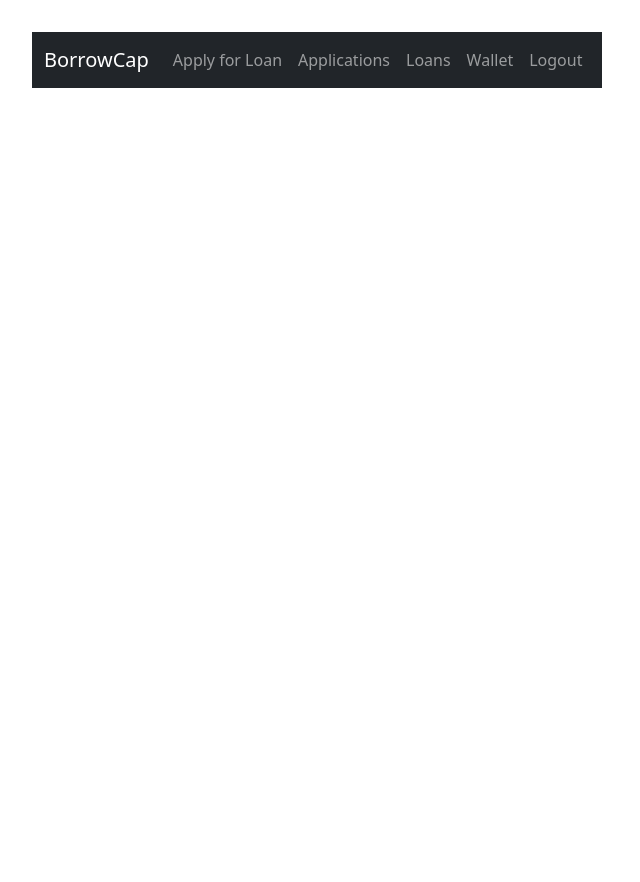
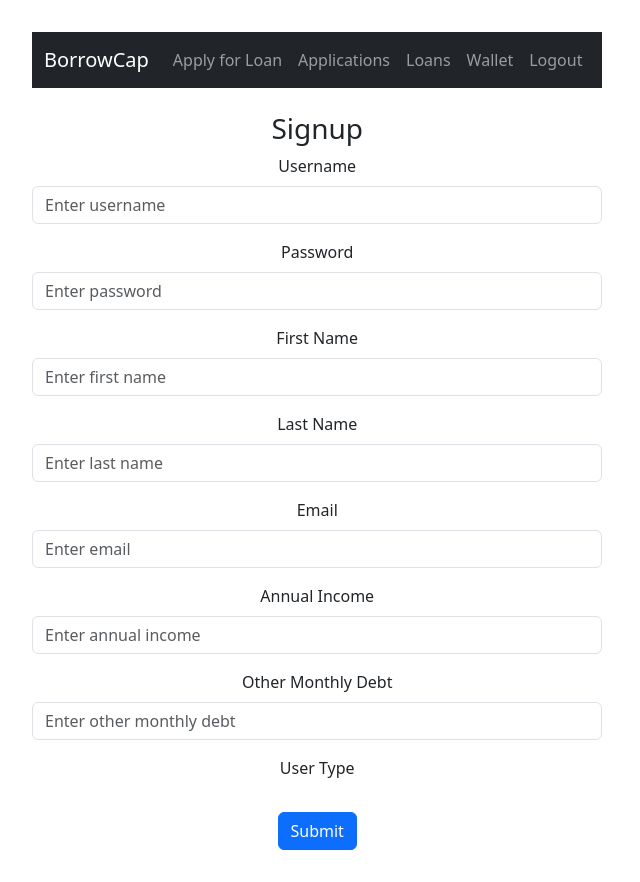
Before and after one commit to omermj/borrowcap-frontend, a React (Vite) app: page /signup in a window 1280 px wide. Shown: the whole page, without its empty margins (0-640 px from the left). Before the commit the page ends 800 px from the top, so only its background shows below. Built offline with nearby package versions, Linux system fonts and the light colour scheme.

Commit message:
setup access controls based routes

```diff
--- a/src/App.jsx
+++ b/src/App.jsx
@@ -8,13 +8,16 @@ import { useState, useEffect } from "react";
 import jwtDecode from "jwt-decode";
 import BorrowcapApi from "./api/api";
 import UserContext from "./auth/UserContext";
+import LoadingSpinner from "./common/LoadingSpinner";
 
 // Key for storing token in localStorage
 export const TOKEN_STORAGE_ID = "jobly-token";
 
 function App() {
+  const [infoLoaded, setInfoLoaded] = useState(false);
   const [token, setToken] = useLocalStorage(TOKEN_STORAGE_ID);
   const [currentUser, setCurrentUser] = useState(null);
+  const [roles, setRoles] = useState([]);
 
   // Effect for token refresh
   useEffect(() => {
@@ -23,15 +26,17 @@ function App() {
         try {
           const { username } = jwtDecode(token);
           BorrowcapApi.token = token;
-
-          // Set currentUser
-          const currentUser = await BorrowcapApi.getCurrentUser(username);
+          let currentUser = await BorrowcapApi.getCurrentUser(username);
+          const roles = await BorrowcapApi.getRoles();
           setCurrentUser(currentUser);
+          setRoles(roles);
         } catch (e) {
           setCurrentUser(null);
         }
       }
+      setInfoLoaded(true);
     };
+    setInfoLoaded(false);
     getCurrentUser();
   }, [token]);
 
@@ -65,12 +70,14 @@ function App() {
     }
   };
 
+  if (!infoLoaded) return <LoadingSpinner />;
+
   return (
     <BrowserRouter>
       <UserContext.Provider value={{ currentUser, setCurrentUser }}>
         <>
           <Navigation logout={logout} />
-          <NavRoutes login={login} signup={signup} />
+          <NavRoutes login={login} signup={signup} roles={roles} />
         </>
       </UserContext.Provider>
     </BrowserRouter>
--- a/src/api/api.js
+++ b/src/api/api.js
@@ -95,6 +95,12 @@ class BorrowcapApi {
     const res = await this.request(`auth/register`, signupData, "post");
     return res.token;
   }
+
+  /** Get list of existing roles */
+  static async getRoles() {
+    const res = await this.request("roles");
+    return Object.keys(res.roles);
+  }
 }
 
 export default BorrowcapApi;
--- a/src/auth/LoginForm.jsx
+++ b/src/auth/LoginForm.jsx
@@ -29,7 +29,6 @@ const LoginForm = ({ login }) => {
             });
           }
           setSubmitting(false);
-          console.log("wrong stuff");
         }}
       >
         {({
--- /dev/null
+++ b/src/auth/SignupForm.jsx
@@ -0,0 +1,182 @@
+import { useNavigate } from "react-router-dom";
+import { Formik, ErrorMessage } from "formik";
+import { Form, Button } from "react-bootstrap";
+
+/** Login Form */
+
+const SignupForm = ({ signup, roles }) => {
+  const navigate = useNavigate();
+
+  // Validate roles checkbox
+  const validate = (values) => {
+    const errors = {};
+    // Check if at least one role is selected
+    if (!values.roles || values.roles.length === 0) {
+      errors.roles = "Select at least one role";
+    }
+    return errors;
+  };
+
+  const errMsg = () => (
+    <div>
+      <small className="text-danger">Incorrect Username/Password</small>
+    </div>
+  );
+
+  return (
+    <div>
+      <h3>Signup</h3>
+      <Formik
+        initialValues={{
+          username: "",
+          password: "",
+          firstName: "",
+          lastName: "",
+          email: "",
+          annualIncome: "",
+          otherMonthlyDebt: "",
+          roles: [],
+        }}
+        validate={validate}
+        onSubmit={async (values, { setSubmitting, setErrors }) => {
+          const result = await signup(values);
+          if (result.success) {
+            navigate("/");
+          } else {
+            setErrors({
+              username: "Incorrect Username",
+              password: "Incorrect Password",
+            });
+          }
+          setSubmitting(false);
+        }}
+      >
+        {({
+          values,
+          errors,
+          touched,
+          handleChange,
+          handleBlur,
+          handleSubmit,
+          isSubmitting,
+        }) => (
+          <Form onSubmit={handleSubmit}>
+            <Form.Group className="mb-3" controlId="signupUsername">
+              <Form.Label>Username</Form.Label>
+              <Form.Control
+                type="text"
+                name="username"
+                placeholder="Enter username"
+                value={values.username}
+                onChange={handleChange}
+                autoComplete="username"
+                required
+              />
+            </Form.Group>
+            <Form.Group className="mb-3" controlId="signupPassword">
+              <Form.Label>Password</Form.Label>
+              <Form.Control
+                type="password"
+                name="password"
+                placeholder="Enter password"
+                onChange={handleChange}
+                value={values.password}
+                autoComplete="current-password"
+                required
+              />
+            </Form.Group>
+            <Form.Group className="mb-3" controlId="signupFirstName">
+              <Form.Label>First Name</Form.Label>
+              <Form.Control
+                type="text"
+                name="firstName"
+                placeholder="Enter first name"
+                value={values.firstName}
+                onChange={handleChange}
+                autoComplete="given-name"
+                required
+              />
+            </Form.Group>
+            <Form.Group className="mb-3" controlId="signupLastName">
+              <Form.Label>Last Name</Form.Label>
+              <Form.Control
+                type="text"
+                name="lastName"
+                placeholder="Enter last name"
+                value={values.lastName}
+                onChange={handleChange}
+                autoComplete="family-name"
+                required
+              />
+            </Form.Group>
+            <Form.Group className="mb-3" controlId="signupEmail">
+              <Form.Label>Email</Form.Label>
+              <Form.Control
+                type="email"
+                name="email"
+                placeholder="Enter email"
+                value={values.email}
+                onChange={handleChange}
+                autoComplete="email"
+                required
+              />
+            </Form.Group>
+            <Form.Group className="mb-3" controlId="signupAnnualIncome">
+              <Form.Label>Annual Income</Form.Label>
+              <Form.Control
+                type="number"
+                name="annualIncome"
+                placeholder="Enter annual income"
+                value={values.annualIncome}
+                onChange={handleChange}
+                required
+              />
+            </Form.Group>
+            <Form.Group className="mb-3" controlId="signupOtherMonthlyDebt">
+              <Form.Label>Other Monthly Debt</Form.Label>
+              <Form.Control
+                type="number"
+                name="otherMonthlyDebt"
+                placeholder="Enter other monthly debt"
+                value={values.otherMonthlyDebt}
+                onChange={handleChange}
+                required
+              />
+            </Form.Group>
+            <Form.Group>
+              <Form.Label>User Type</Form.Label>
+              <div>
+                {roles.map((role, idx) => (
+                  <Form.Check
+                    key={idx}
+                    inline
+                    label={role}
+                    name="roles"
+                    type="checkbox"
+                    id={`roles-${role}`}
+                    value={role}
+                    onChange={handleChange}
+                  />
+                ))}
+              </div>
+              {/* Display error message for roles */}
+              {errors.roles && (
+                <div className="text-danger">{errors.roles}</div>
+              )}
+            </Form.Group>
+            <ErrorMessage name="username" component={errMsg} className="mt-3" />
+            <Button
+              variant="primary"
+              type="submit"
+              disabled={isSubmitting}
+              className="mt-4"
+            >
+              Submit
+            </Button>
+          </Form>
+        )}
+      </Formik>
+    </div>
+  );
+};
+export default SignupForm;
--- /dev/null
+++ b/src/common/LoadingSpinner.css
@@ -0,0 +1,7 @@
+.LoadingSpinner {
+  margin: 200px auto 0 auto;
+  color: tomato;
+  font-size: 24pt;
+  font-weight: bold;
+  text-align: center;
+}
--- /dev/null
+++ b/src/common/LoadingSpinner.jsx
@@ -0,0 +1,9 @@
+import "./LoadingSpinner.css";
+
+/** Loading message used by components that fetch data from API */
+
+function LoadingSpinner() {
+  return <div className="LoadingSpinner"> Loading...</div>;
+}
+
+export default LoadingSpinner;
--- a/src/routes-nav/NavRoutes.jsx
+++ b/src/routes-nav/NavRoutes.jsx
@@ -4,18 +4,30 @@ import Homepage from "../homepage/Homepage";
 import InvestorMain from "../investor/InvestorMain";
 import UnderwriterMain from "../underwriter/UnderwriterMain";
 import LoginForm from "../auth/LoginForm";
+import SignupForm from "../auth/SignupForm";
+import ProtectedRoute from "./ProtectedRoute";
 
 /** Site-wide routes */
 
-function NavRoutes({ login, signup }) {
+function NavRoutes({ login, signup, roles }) {
   return (
     <div>
       <Routes>
         <Route path="/" element={<Homepage />} />
-        <Route path="/borrower" element={<BorrowerMain />} />
-        <Route path="/investor" element={<InvestorMain />} />
-        <Route path="/underwriter" element={<UnderwriterMain />} />
+        <Route element={<ProtectedRoute allowedRoles={["borrower"]} />}>
+          <Route path="/borrower" element={<BorrowerMain />} />
+        </Route>
+        <Route element={<ProtectedRoute allowedRoles={["investor"]} />}>
+          <Route path="/investor" element={<InvestorMain />} />
+        </Route>
+        <Route element={<ProtectedRoute allowedRoles={["underwriter"]} />}>
+          <Route path="/underwriter" element={<UnderwriterMain />} />
+        </Route>
         <Route path="/login" element={<LoginForm login={login} />} />
+        <Route
+          path="/signup"
+          element={<SignupForm signup={signup} roles={roles} />}
+        />
       </Routes>
     </div>
   );
--- /dev/null
+++ b/src/routes-nav/ProtectedRoute.jsx
@@ -0,0 +1,20 @@
+import { Outlet, useNavigate, Navigate, Route } from "react-router-dom";
+import { useContext } from "react";
+import UserContext from "../auth/UserContext";
+
+/** Protected Route Wrapper */
+
+const ProtectedRoute = ({ allowedRoles, redirectPath = "/login" }) => {
+  const { currentUser } = useContext(UserContext);
+
+  // if currentUser doesnt exist or if currentUser is not authorized
+  if (
+    !currentUser ||
+    !currentUser.roles.some((role) => allowedRoles.includes(role))
+  )
+    return <Navigate to={redirectPath} />;
+
+  return <Outlet />;
+};
+
+export default ProtectedRoute;
```
